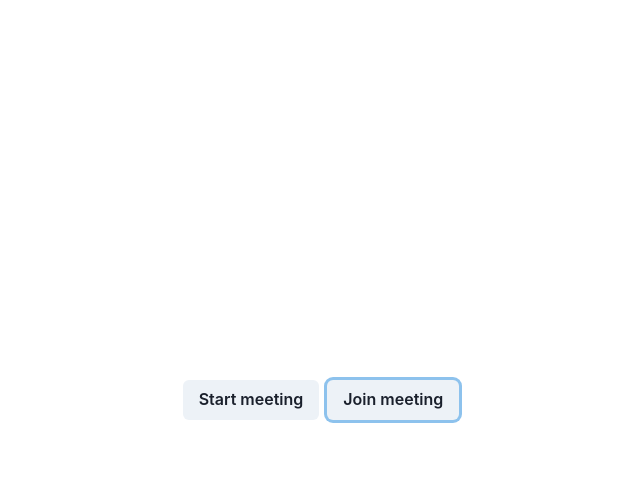
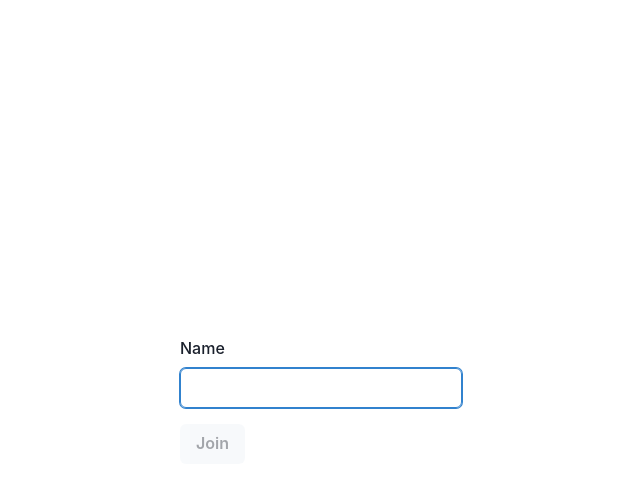
Before and after one commit to mwilliamson/virtual-hand-signals, a React (Create React App) app in the folder web-ui/: page / in a window 1280 px wide. Both pictures are taken after a click on the button "Join meeting". Shown: the top 488 px of the page, without its empty margins (319-959 px from the left). Built offline with nearby package versions, Linux system fonts and the light colour scheme.

Commit message:
Implement basic joining of meeting

```diff
--- a/web-ui/src/HomePage.tsx
+++ b/web-ui/src/HomePage.tsx
@@ -1,4 +1,12 @@
-import { Button, ButtonGroup, Center, useToast } from "@chakra-ui/react";
+import {
+    Button,
+    ButtonGroup,
+    Center,
+    FormControl,
+    FormLabel,
+    Input,
+    useToast,
+ } from "@chakra-ui/react";
 import { useHistory } from "react-router-dom";
 import { useState } from "react";
 
@@ -6,10 +14,12 @@ import { Meeting } from "../../server/lib/meetings";
 import * as api from "./api";
 
 export default function HomePage() {
-    const history = useHistory();
+    const navigation = useNavigation();
 
     const [error, setError] = useState<Error | null>(null);
     const toast = useToast();
+
+    const [joiningMeeting, setJoiningMeeting] = useState(false);
 
     async function handleStartMeeting() {
         let meeting: Meeting;
@@ -26,15 +36,62 @@ export default function HomePage() {
             });
             return;
         }
-        history.push(`/meetings/${meeting.meetingCode}`);
+        navigation.joinMeeting(meeting.meetingCode);
+    }
+
+    function handleJoinMeetingClick() {
+        setJoiningMeeting(true);
     }
 
     return (
         <Center width="100vw" height="100vh">
-            <ButtonGroup>
-                <Button onClick={handleStartMeeting}>Start meeting</Button>
-                <Button>Join meeting</Button>
-            </ButtonGroup>
+            {!joiningMeeting ? (
+                <ButtonGroup>
+                    <Button onClick={handleStartMeeting}>Start meeting</Button>
+                    <Button onClick={handleJoinMeetingClick}>Join meeting</Button>
+                </ButtonGroup>
+            ) : (
+                <JoinMeetingForm />
+            )}
         </Center>
     );
 }
+
+function JoinMeetingForm() {
+    // TODO: consistent width with meeting page
+    // TODO: set name here as well
+    const [meetingCode, setMeetingCode] = useState("");
+
+    const navigation = useNavigation();
+
+    const handleSubmit = (event: React.SyntheticEvent) => {
+        event.preventDefault();
+        // TODO: check meeting exists
+        navigation.joinMeeting(meetingCode);
+    };
+
+    return (
+        <form onSubmit={handleSubmit}>
+            <FormControl>
+                <FormLabel>Name</FormLabel>
+                <Input
+                    autoFocus
+                    type="text"
+                    onChange={event => setMeetingCode(event.target.value)}
+                    value={meetingCode}
+                />
+            </FormControl>
+            <Button disabled={meetingCode === ""} mt={4} type="submit">Join</Button>
+        </form>
+    );
+}
+
+function useNavigation() {
+    const history = useHistory();
+
+    return {
+        joinMeeting(meetingCode: string) {
+            history.push(`/meetings/${meetingCode}`);
+        },
+    };
+}
```
